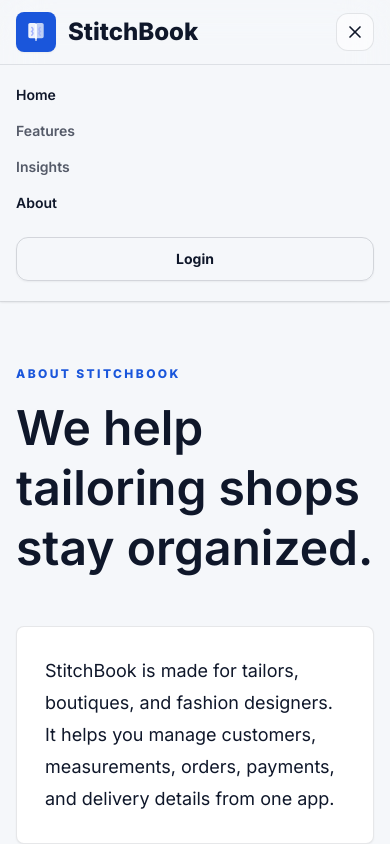
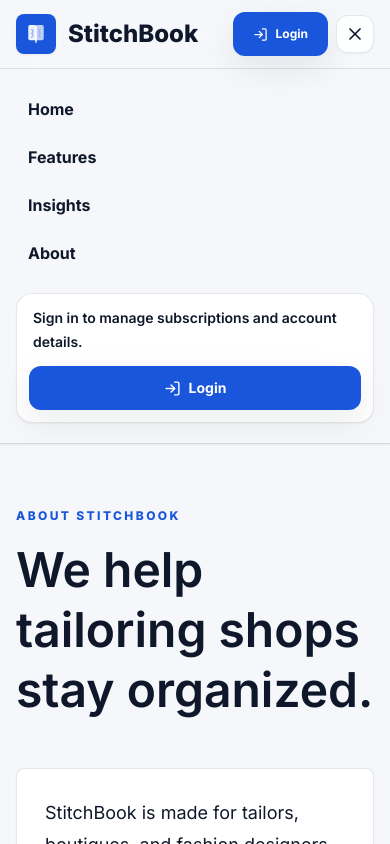
Before and after one commit to Siddiq3/StitchBook-Web, a React (Vite) app: page /about in a window 390 px wide. Both pictures are taken after a click on the button "Toggle navigation". Shown: the top 844 px of the page. Built offline with nearby package versions, Linux system fonts and the light colour scheme; no server answers.

Commit message:
Improve mobile navigation actions

```diff
--- a/src/components/Navbar.jsx
+++ b/src/components/Navbar.jsx
@@ -1,4 +1,4 @@
-import { ChevronDown, LayoutDashboard, LogOut, Menu, X } from 'lucide-react';
+import { ChevronDown, LayoutDashboard, LogIn, LogOut, Menu, X } from 'lucide-react';
 import { useState } from 'react';
 import { NavLink, useNavigate } from 'react-router-dom';
 import { getAuthToken, getSavedUser, logout } from '../api/authApi.js';
@@ -69,33 +69,53 @@ function Navbar() {
           </div>
         </div>
 
+        <div className="flex items-center gap-2 md:hidden">
+          {isLoggedIn ? (
+            <button
+              aria-label="Open account menu"
+              className="inline-flex h-10 w-10 items-center justify-center rounded-full bg-brass text-xs font-extrabold text-white shadow-sm"
+              onClick={() => setOpen((value) => !value)}
+              type="button"
+            >
+              {initials}
+            </button>
+          ) : (
+            <Button className="min-h-10 rounded-full px-4 py-2 text-xs" to="/login" variant="primary">
+              <LogIn size={15} />
+              Login
+            </Button>
+          )}
           <button
             aria-label="Toggle navigation"
-          className="rounded-xl border border-ink/10 bg-white/55 p-2 md:hidden"
+            aria-expanded={open}
+            className="rounded-xl border border-ink/10 bg-white/90 p-2 shadow-sm"
             onClick={() => setOpen((value) => !value)}
             type="button"
           >
             {open ? <X size={20} /> : <Menu size={20} />}
           </button>
+        </div>
       </nav>
 
       {open && (
         <div className="border-t border-ink/10 bg-bone px-4 py-5 shadow-sm md:hidden">
-          <div className="grid gap-4">
-            <NavLink className={navLinkClass} onClick={() => setOpen(false)} to="/">Home</NavLink>
-            <a className="text-sm font-semibold text-ink/70" href="/#features" onClick={() => setOpen(false)}>Features</a>
-            <a className="text-sm font-semibold text-ink/70" href="/#insights" onClick={() => setOpen(false)}>Insights</a>
-            <NavLink className={navLinkClass} onClick={() => setOpen(false)} to="/about">About</NavLink>
+          <div className="mx-auto grid max-w-7xl gap-5">
+            <div className="grid gap-2">
+              <NavLink className="rounded-xl px-3 py-2 text-base font-bold text-ink transition hover:bg-white" onClick={() => setOpen(false)} to="/">Home</NavLink>
+              <a className="rounded-xl px-3 py-2 text-base font-bold text-ink/72 transition hover:bg-white hover:text-ink" href="/#features" onClick={() => setOpen(false)}>Features</a>
+              <a className="rounded-xl px-3 py-2 text-base font-bold text-ink/72 transition hover:bg-white hover:text-ink" href="/#insights" onClick={() => setOpen(false)}>Insights</a>
+              <NavLink className="rounded-xl px-3 py-2 text-base font-bold text-ink/72 transition hover:bg-white hover:text-ink" onClick={() => setOpen(false)} to="/about">About</NavLink>
+            </div>
             {isLoggedIn ? (
-              <>
-                <div className="inline-flex min-h-11 items-center gap-2 rounded-full border border-ink/10 bg-white/72 px-3 py-1.5 shadow-sm">
+              <div className="rounded-2xl border border-ink/10 bg-white p-3 shadow-sm">
+                <div className="inline-flex min-h-11 w-full items-center gap-2 rounded-full bg-mist px-3 py-1.5">
                   <span className="flex h-7 w-7 items-center justify-center rounded-full bg-ink text-[11px] font-extrabold text-bone">
                     {initials}
                   </span>
                   <span className="truncate text-sm font-bold text-ink/72">{userLabel}</span>
                   <ChevronDown size={15} className="ml-auto text-ink/42" />
                 </div>
-                <Button className="mt-2 w-full" onClick={() => setOpen(false)} to="/dashboard" variant="secondary">
+                <Button className="mt-3 w-full" onClick={() => setOpen(false)} to="/dashboard" variant="primary">
                   <LayoutDashboard size={17} />
                   Dashboard
                 </Button>
@@ -103,9 +123,17 @@ function Navbar() {
                   <LogOut size={17} />
                   Logout
                 </Button>
-              </>
+              </div>
             ) : (
-              <Button className="mt-2 w-full" onClick={() => setOpen(false)} to="/login" variant="secondary">Login</Button>
+              <div className="rounded-2xl border border-ink/10 bg-white p-3 shadow-sm">
+                <p className="px-1 text-sm font-semibold leading-6 text-ink/62">
+                  Sign in to manage subscriptions and account details.
+                </p>
+                <Button className="mt-3 w-full" onClick={() => setOpen(false)} to="/login" variant="primary">
+                  <LogIn size={17} />
+                  Login
+                </Button>
+              </div>
             )}
           </div>
         </div>
```
Lines whose indentation alone changed are shown as unchanged.
